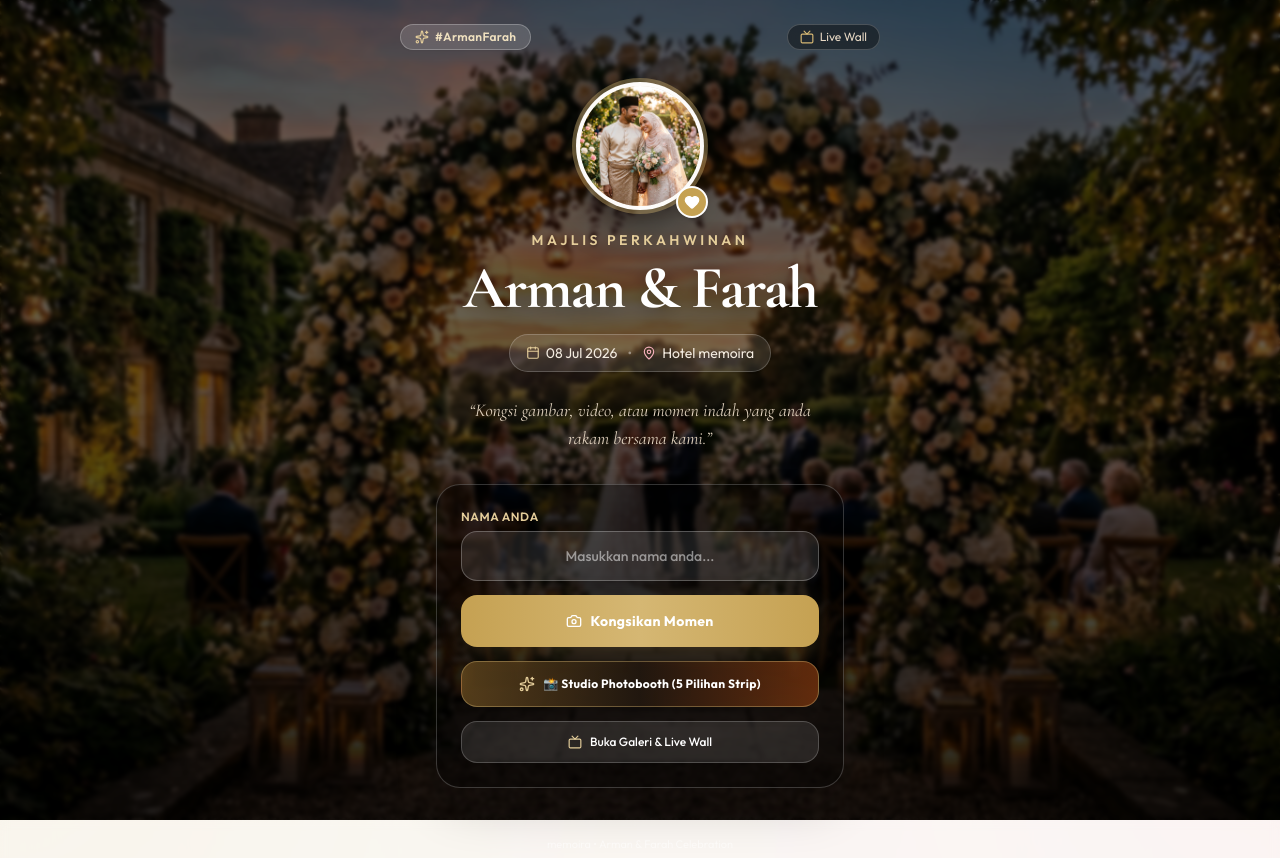
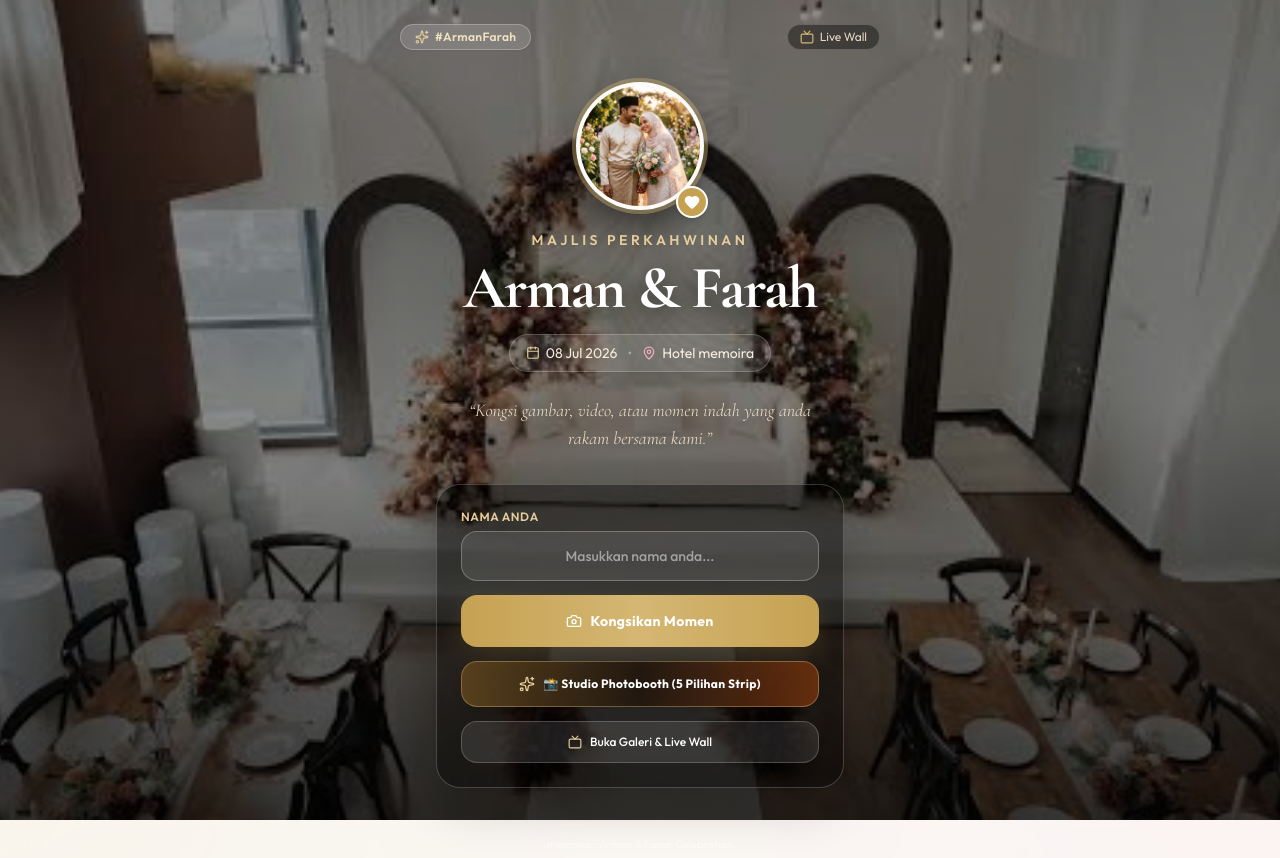
Before and after one commit to Tengshoo/DIGITAL-GUESTBOOK, a Next.js app: page / in a window 1280 px wide. Shown: the top 858 px of the page. Built offline with nearby package versions, Linux system fonts and the light colour scheme; no server answers; a web font is replaced by a local one.

Commit message:
feat: update front page background to provided wedding hall venue image

```diff
--- a/src/app/page.tsx
+++ b/src/app/page.tsx
@@ -41,7 +41,7 @@ export default function GuestbookPage() {
     hashtag: '#ArmanFarah',
     welcomeMessage:
       'Kongsi gambar, video, atau momen indah yang anda rakam bersama kami.',
-    bgImage: getAssetPath('/assets/img/arman-farah-venue.jpg'),
+    bgImage: getAssetPath('/assets/img/arman-farah-venue.png?v=2'),
     avatarImage: getAssetPath('/assets/img/arman-farah-welcome.jpg'),
   };
 
@@ -265,7 +265,7 @@ export default function GuestbookPage() {
         style={{ backgroundImage: `url(${eventDetails.bgImage})` }}
       >
         {/* Dark Vignette Overlay */}
-        <div className="absolute inset-0 bg-gradient-to-b from-black/55 via-black/60 to-black/85 backdrop-blur-[2px]" />
+        <div className="absolute inset-0 bg-gradient-to-b from-black/45 via-black/40 to-black/75" />
       </div>
 
       {/* 2. Top Event Navigation Bar */}
```
Also changed, not shown: public/assets/img/arman-farah-venue.jpg, public/assets/img/arman-farah-venue.png (added).
